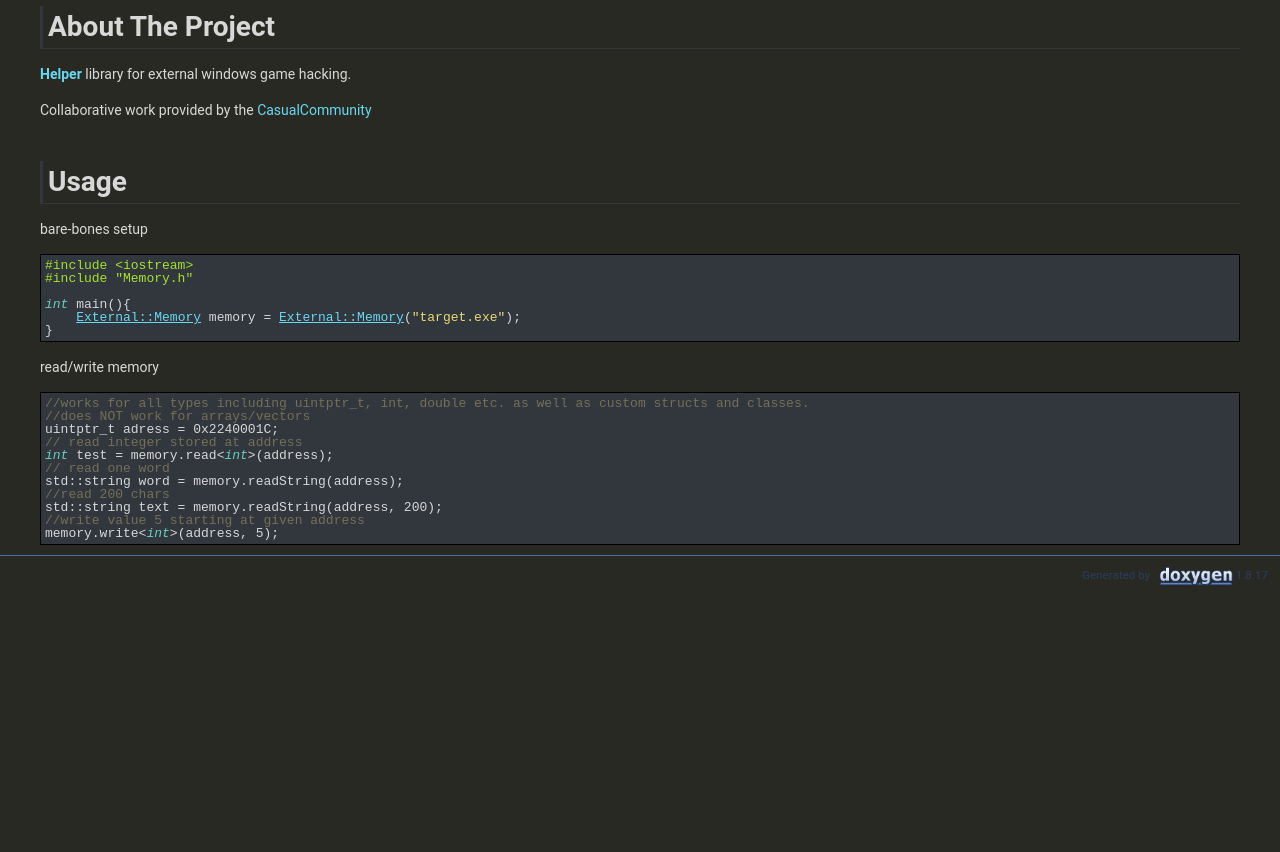
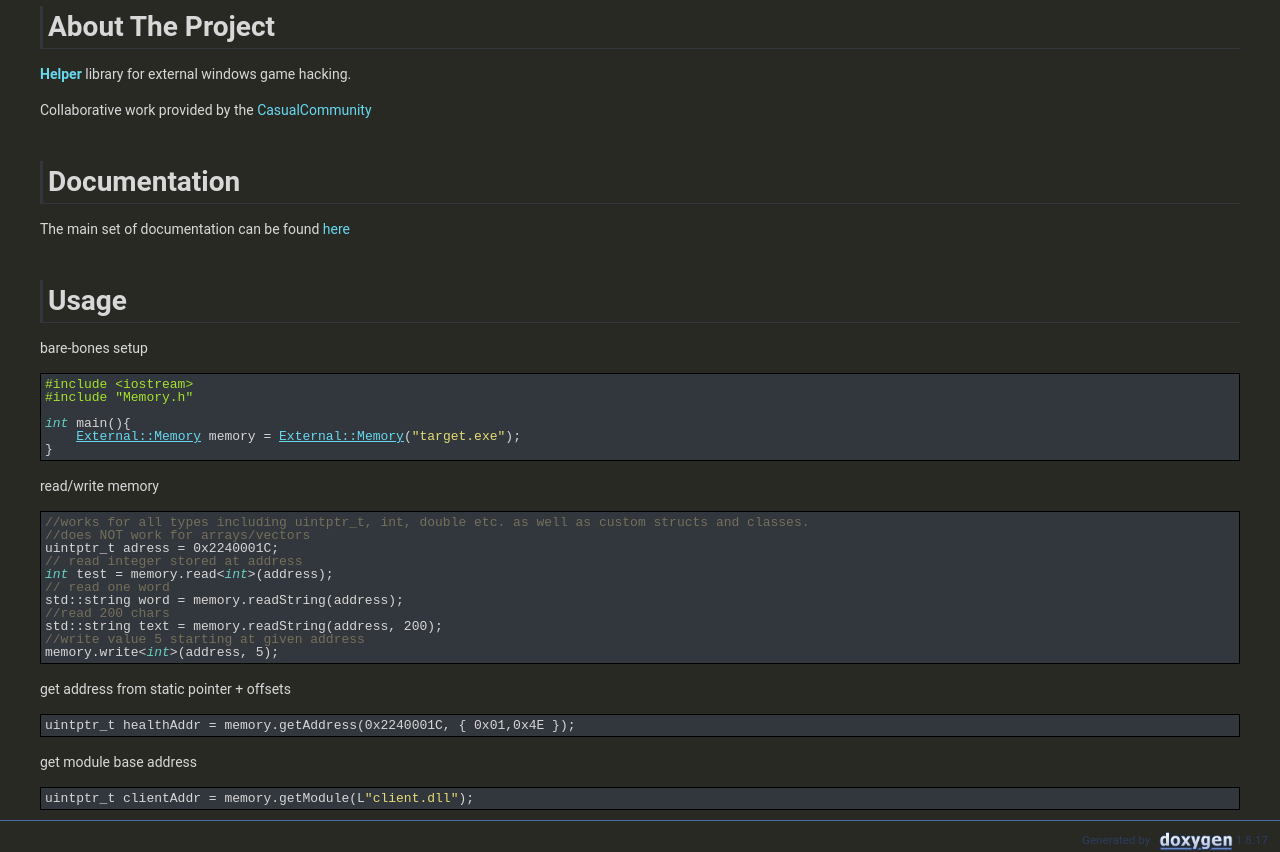
Before and after one commit to CasualCoder91/CasualLibrary, a plain HTML site: page docs/html/index.html in a window 1280 px wide. Shown: the part 174-1026 px from the top of the page. Before the commit the page ends 800 px from the top, so only its background shows below. Drawn offline with Linux system fonts and the light colour scheme.

Commit message:
updated readme

```diff
--- a/docs/html/index.html
+++ b/docs/html/index.html
@@ -73,6 +73,9 @@ About The Project</h1>
 <p><a class="el" href="class_helper.html">Helper</a> library for external windows game hacking.</p>
 <p>Collaborative work provided by the <a href="https://discord.gg/CRMQq4F" target="_blank">CasualCommunity</a></p>
 <h1><a class="anchor" id="autotoc_md2"></a>
+Documentation</h1>
+<p>The main set of documentation can be found <a href="https://casualcoder91.github.io/CasualLibrary/html/index.html" target="_blank">here</a></p>
+<h1><a class="anchor" id="autotoc_md3"></a>
 Usage</h1>
 <p>bare-bones setup</p>
 <div class="fragment"><div class="line"><span class="preprocessor">#include &lt;iostream&gt;</span></div>
@@ -93,6 +96,10 @@ Usage</h1>
 <div class="line">std::string text = memory.readString(address, 200);</div>
 <div class="line"><span class="comment">//write value 5 starting at given address</span></div>
 <div class="line">memory.write&lt;<span class="keywordtype">int</span>&gt;(address, 5);</div>
+</div><!-- fragment --><p>get address from static pointer + offsets</p>
+<div class="fragment"><div class="line">uintptr_t healthAddr = memory.getAddress(0x2240001C, { 0x01,0x4E });</div>
+</div><!-- fragment --><p>get module base address</p>
+<div class="fragment"><div class="line">uintptr_t clientAddr = memory.getModule(L<span class="stringliteral">&quot;client.dll&quot;</span>);</div>
 </div><!-- fragment --> </div></div><!-- PageDoc -->
 </div><!-- contents -->
 <div class="ttc" id="aclass_external_1_1_memory_html"><div class="ttname"><a href="class_external_1_1_memory.html">External::Memory</a></div><div class="ttdef"><b>Definition:</b> Memory.h:22</div></div>
```
Also changed, not shown: 2 other files.
